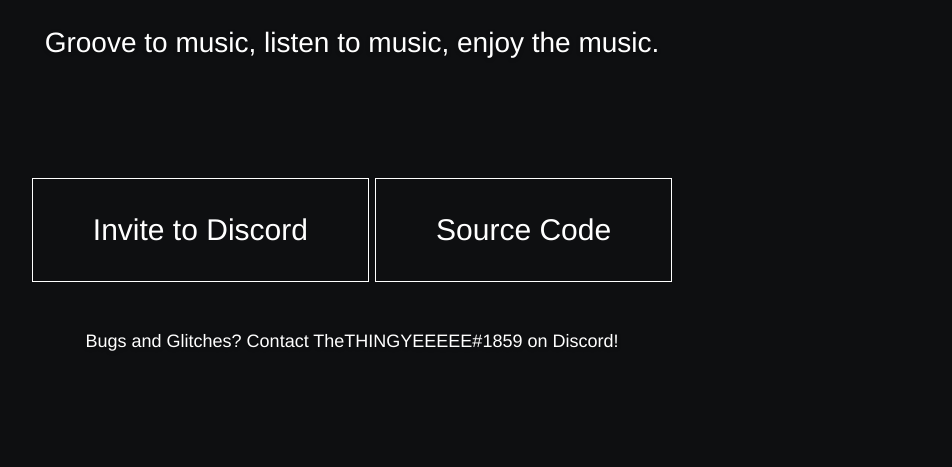
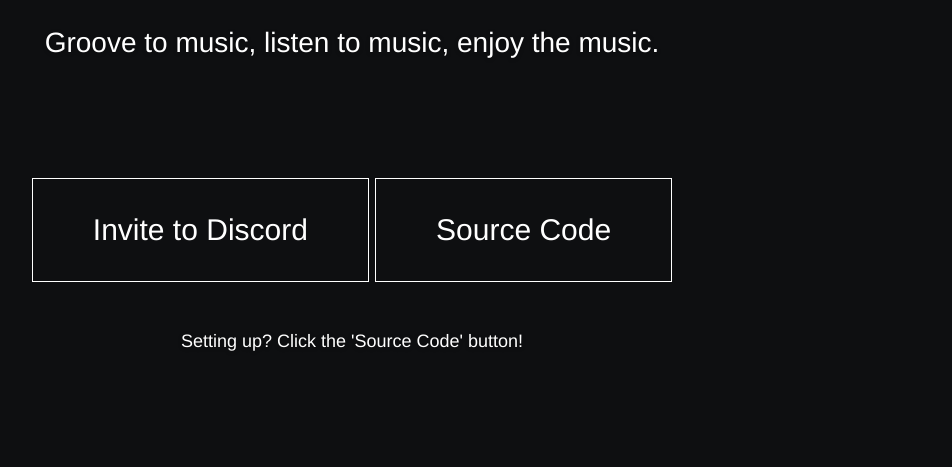
Before and after one commit to TheTHINGYEEE/StuffyBot, a plain HTML site: page index.html in a window 1280 px wide. Shown: the part 234-701 px from the top of the page, without its empty margins (288-1240 px from the left). Drawn offline with nearby package versions, Linux system fonts and the light colour scheme; a web font is replaced by a local one.

Commit message:
Minor text changes

```diff
--- a/index.html
+++ b/index.html
@@ -28,11 +28,11 @@
             <h4 class="motto">Groove to music, listen to music, enjoy the music.</h4>
             <div class="buttoncontainer">
               <button onclick="location.href = 'https://discord.com/oauth2/authorize?client_id=781765904031547442&permissions=8&scope=bot'" class="invitebtn" id="discordinvite">Invite to Discord</button>
-              <button onclick="location.href = 'https://github.com/TheTHINGYEEE/StuffyBot';" class="codebtn" id="sourcecode">Source Code</button>
+              <button onclick="location.href = 'https://github.com/TheTHINGYEEE/StuffyBot#stuffybot';" class="codebtn" id="sourcecode">Source Code</button>
             </div>
             <div class="subscribe">
                 <h5 class="info-text">
-                    Bugs and Glitches? Contact TheTHINGYEEEEE#1859 on Discord!
+                    Setting up? Click the 'Source Code' button!
                 </h5>
             </div>
         </div>
```
